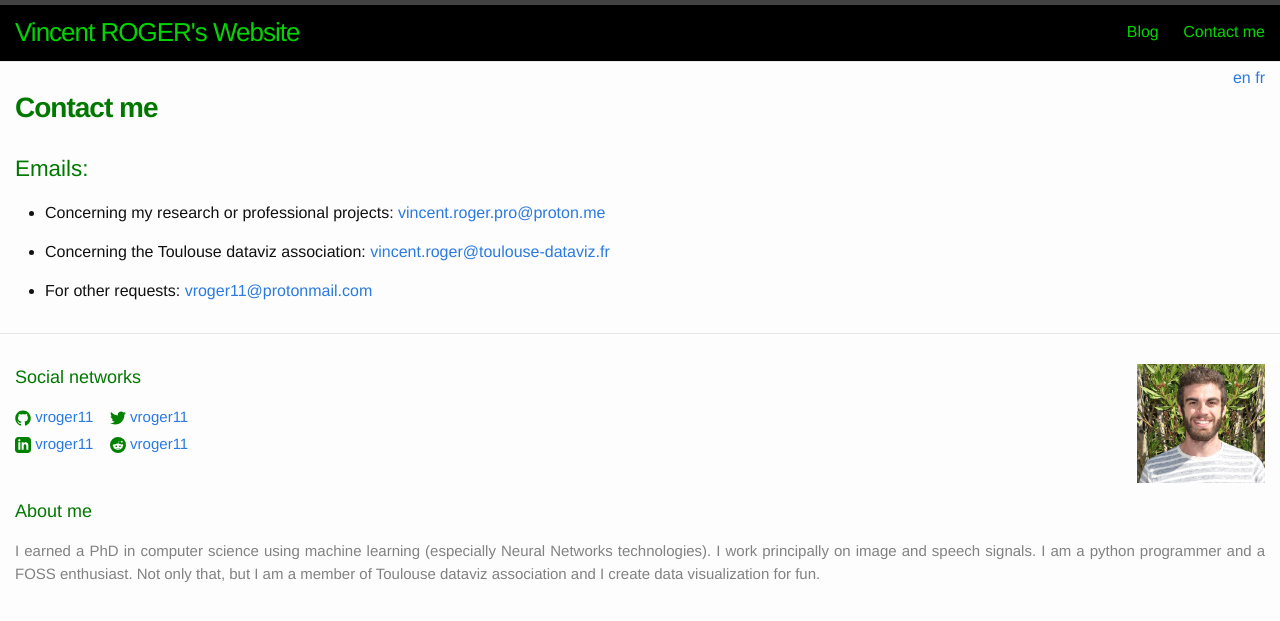
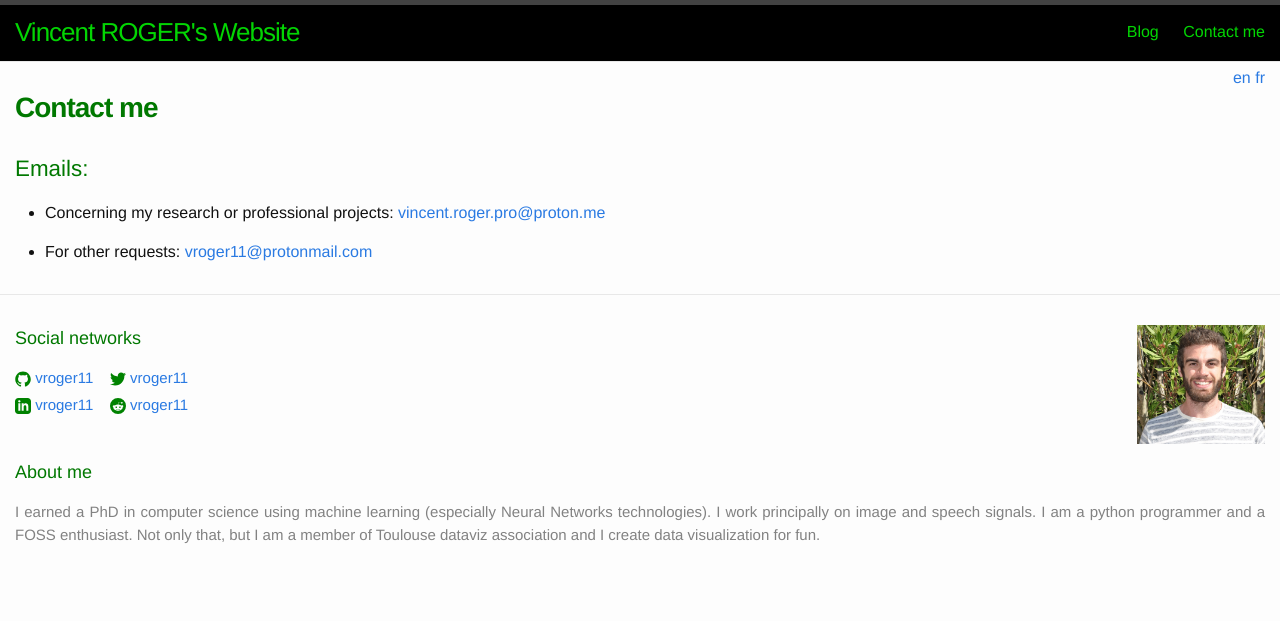
Before and after one commit to vroger11/vroger11.github.io, a Jekyll site: the page built from contact.md, in a window 1280 px wide. Shown: the top 621 px of the page. Built offline with Jekyll 4.4.1, drawn with Linux system fonts in a browser that asks for light colours.

Commit message:
Update contact informations.

```diff
--- a/contact.md
+++ b/contact.md
@@ -10,6 +10,4 @@ permalink: /contact/
 
 * Concerning my research or professional projects: <mailto:vincent.roger.pro@proton.me>
 
-* Concerning the Toulouse dataviz association: <mailto:vincent.roger@toulouse-dataviz.fr>
-
 * For other requests: <mailto:vroger11@protonmail.com>
```
Also changed, not shown: contact_fr.md (+0 -2 lines).
